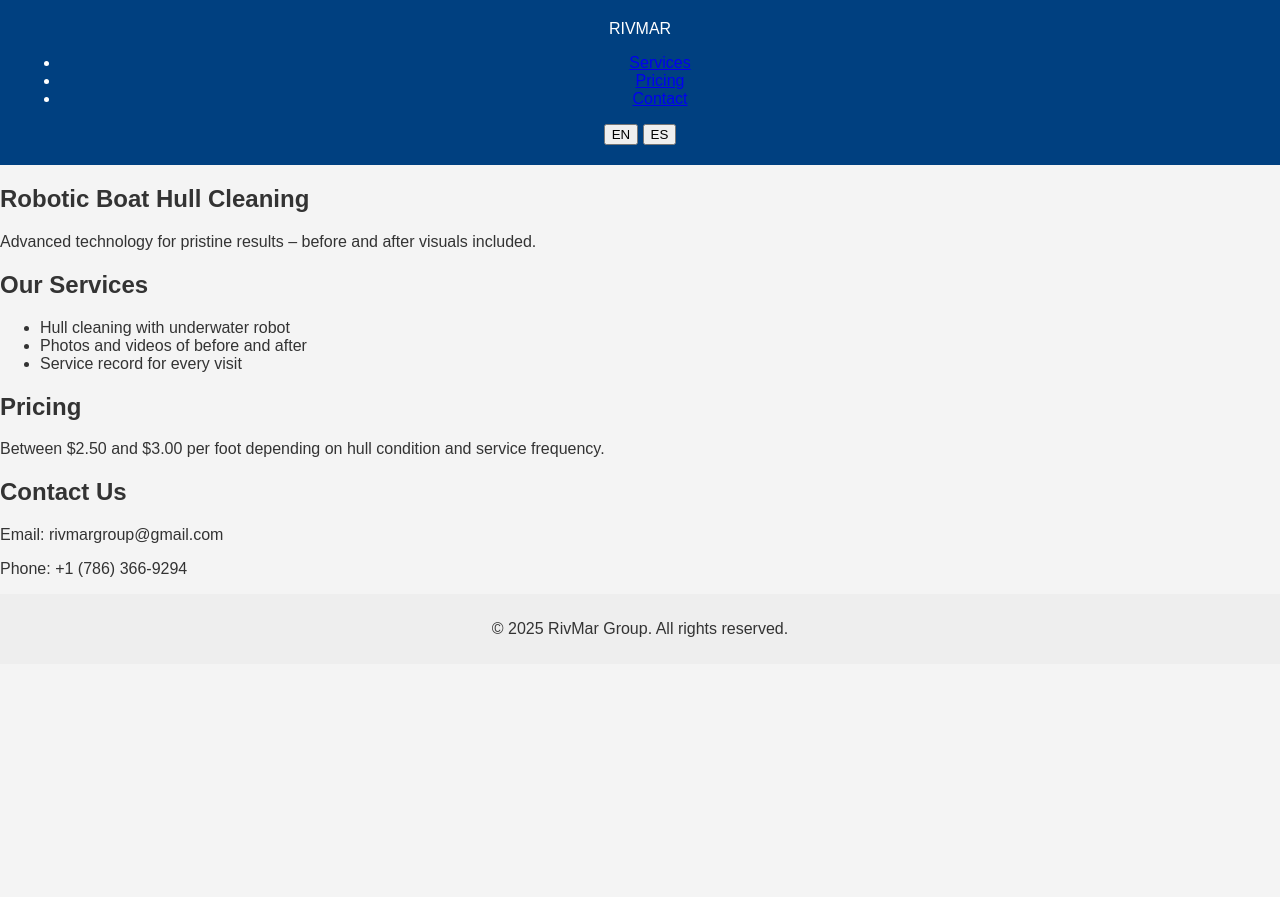
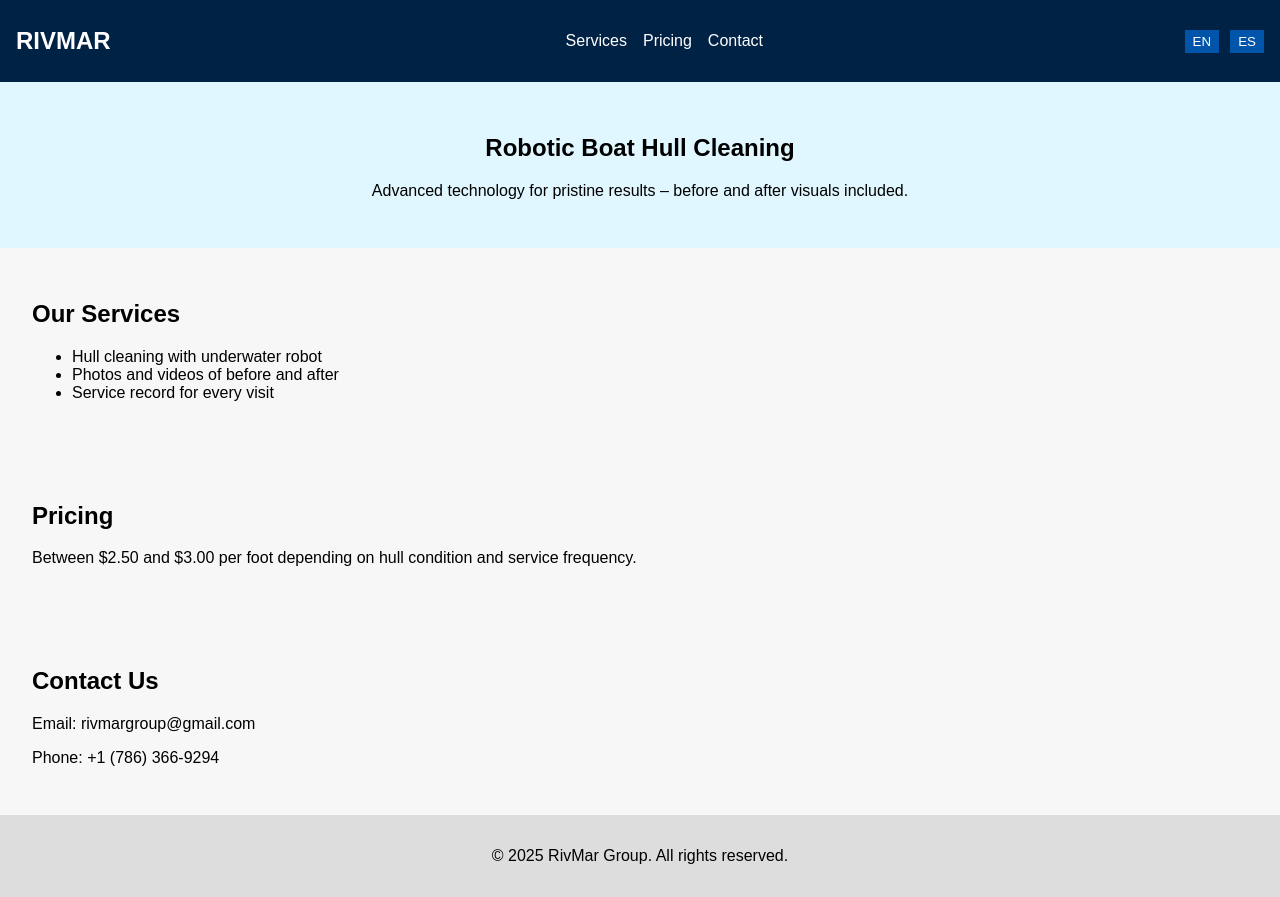
Before and after one commit to rivmargroup/RivMar, a PHP site: page / in a window 1280 px wide. Before the commit the page ends 637 px from the top, so only its background shows below. Run offline with PHP 8.4, Linux system fonts and the light colour scheme.

Commit message:
Update styles.css

```diff
--- a/styles.css
+++ b/styles.css
@@ -1,26 +1,48 @@
 
 body {
+    margin: 0;
     font-family: Arial, sans-serif;
-    margin: 0;
-    padding: 0;
-    background: #f4f4f4;
-    color: #333;
+    background-color: #f7f7f7;
 }
 header {
-    background: #004080;
+    background-color: #002244;
     color: white;
-    padding: 20px;
+    padding: 1em;
+    display: flex;
+    justify-content: space-between;
+    align-items: center;
+}
+.logo {
+    font-size: 1.5em;
+    font-weight: bold;
+}
+nav ul {
+    list-style: none;
+    display: flex;
+    gap: 1em;
+}
+nav a {
+    color: white;
+    text-decoration: none;
+}
+.language-selector button {
+    margin-left: 0.5em;
+    background: #0055aa;
+    color: white;
+    border: none;
+    padding: 0.3em 0.6em;
+    cursor: pointer;
+}
+.hero {
     text-align: center;
+    padding: 2em;
+    background-color: #e0f7ff;
 }
-.services, .contact {
-    padding: 20px;
-    background: white;
-    margin: 20px auto;
-    max-width: 800px;
-    box-shadow: 0 0 10px rgba(0,0,0,0.1);
+main section {
+    padding: 2em;
 }
 footer {
     text-align: center;
-    padding: 10px;
-    background: #eee;
+    background-color: #ddd;
+    padding: 1em;
 }
```
